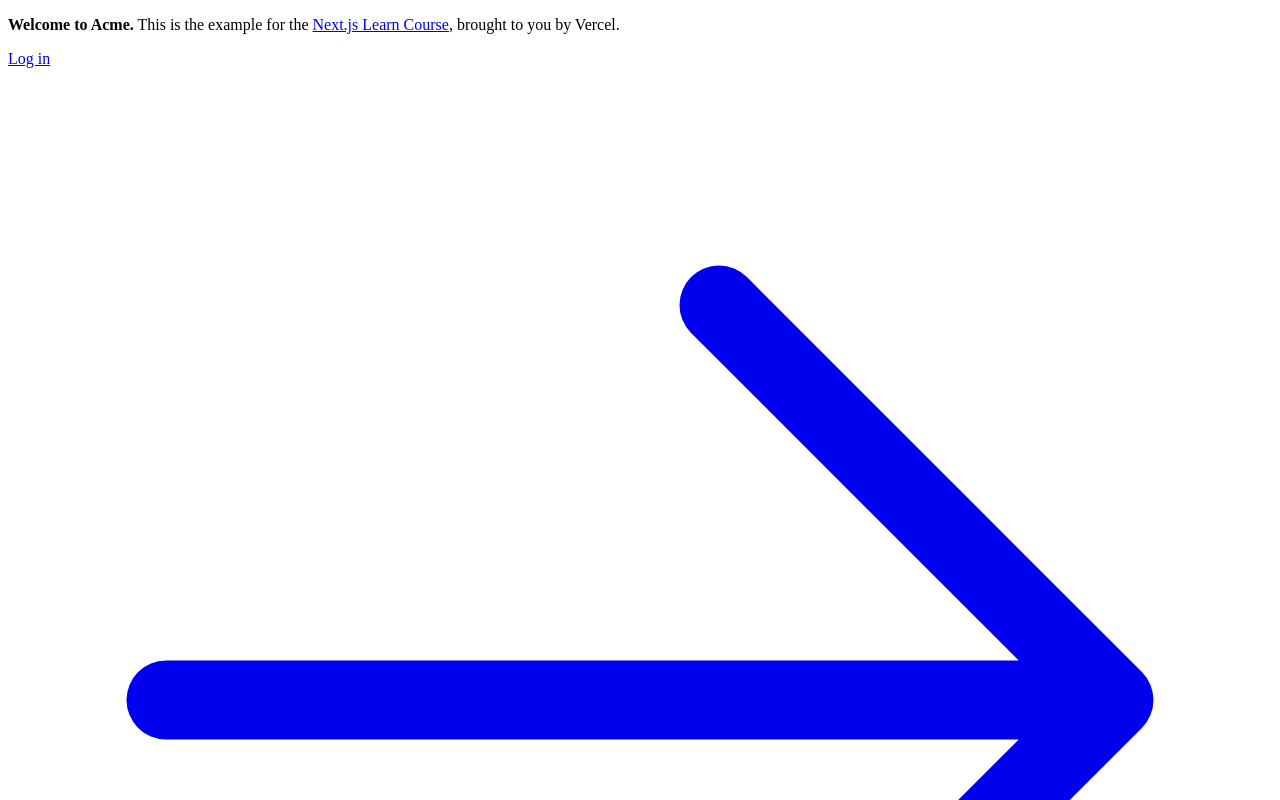
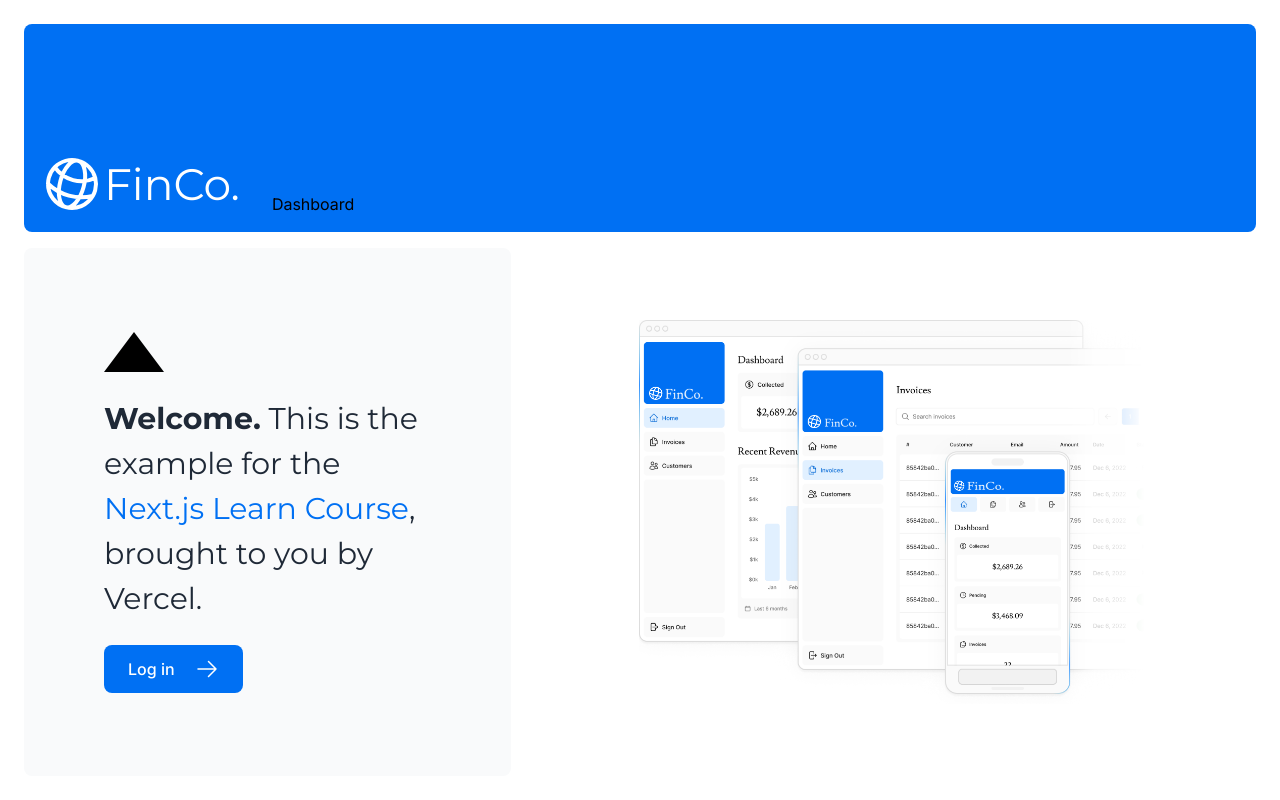
Before and after one commit to Liasnik/Dashboard, a Next.js app: page / in a window 1280 px wide. Shown: the top 800 px of the page. Built offline with nearby package versions, Linux system fonts and the light colour scheme.

Commit message:
first commit

```diff
--- /dev/null
+++ b/app/dashboard/customers/page.tsx
@@ -0,0 +1,7 @@
+export default function Customers() {
+  return (
+    <div>
+      <p>Customers Page</p>
+    </div>
+  );
+}
--- /dev/null
+++ b/app/dashboard/invoices/page.tsx
@@ -0,0 +1,7 @@
+export default function Invoices() {
+  return (
+    <div>
+      <p>Invoices Page</p>
+    </div>
+  );
+}
--- /dev/null
+++ b/app/dashboard/layout.tsx
@@ -0,0 +1,12 @@
+import SideNav from '@/app/ui/dashboard/sidenav';
+
+export default function Layout({ children }: { children: React.ReactNode }) {
+  return (
+    <div className="flex h-screen flex-col md:flex-row md:overflow-hidden">
+      <div className="w-full flex-none md:w-64">
+        <SideNav />
+      </div>
+      <div className="flex-grow p-6 md:overflow-y-auto md:p-12">{children}</div>
+    </div>
+  );
+}
--- /dev/null
+++ b/app/dashboard/page.tsx
@@ -0,0 +1,3 @@
+export default function Page() {
+  return <p>Dashboard Page</p>;
+}
--- a/app/layout.tsx
+++ b/app/layout.tsx
@@ -1,3 +1,6 @@
+import '@/app/ui/global.css';
+import { inter } from '@/app/ui/fonts';
+
 export default function RootLayout({
   children,
 }: {
@@ -5,7 +8,7 @@
 }) {
   return (
     <html lang="en">
-      <body>{children}</body>
+      <body className={`${inter.className} antialiased`}>{children}</body>
     </html>
   );
 }
--- a/app/page.tsx
+++ b/app/page.tsx
@@ -1,17 +1,23 @@
 import AcmeLogo from '@/app/ui/acme-logo';
 import { ArrowRightIcon } from '@heroicons/react/24/outline';
 import Link from 'next/link';
+import { montserrat } from '@/app/ui/fonts';
+import Image from 'next/image';
 
 export default function Page() {
   return (
     <main className="flex min-h-screen flex-col p-6">
-      <div className="flex h-20 shrink-0 items-end rounded-lg bg-blue-500 p-4 md:h-52">
-        {/* <AcmeLogo /> */}
+      <div className="flex h-20 shrink-0 items-end gap-8 rounded-lg bg-blue-500 p-4 md:h-52">
+        <AcmeLogo />
+        <Link href={'dashboard'}>Dashboard</Link>
       </div>
       <div className="mt-4 flex grow flex-col gap-4 md:flex-row">
         <div className="flex flex-col justify-center gap-6 rounded-lg bg-gray-50 px-6 py-10 md:w-2/5 md:px-20">
-          <p className={`text-xl text-gray-800 md:text-3xl md:leading-normal`}>
-            <strong>Welcome to Acme.</strong> This is the example for the{' '}
+          <div className="h-0 w-0 border-b-[40px] border-l-[30px] border-r-[30px] border-b-black border-l-transparent border-r-transparent" />
+          <p
+            className={`${montserrat.className} text-xl text-gray-800 md:text-3xl md:leading-normal`}
+          >
+            <strong>Welcome.</strong> This is the example for the{' '}
             <a href="https://nextjs.org/learn/" className="text-blue-500">
               Next.js Learn Course
             </a>
@@ -21,11 +27,27 @@
             href="/login"
             className="flex items-center gap-5 self-start rounded-lg bg-blue-500 px-6 py-3 text-sm font-medium text-white transition-colors hover:bg-blue-400 md:text-base"
           >
-            <span>Log in</span> <ArrowRightIcon className="w-5 md:w-6" />
+            <span>Log in</span>
+            <span className="inline-block transition-transform hover:translate-x-1 motion-reduce:transform-none ">
+              <ArrowRightIcon className=" w-5 md:w-6" />
+            </span>
           </Link>
         </div>
-        <div className="flex items-center justify-center p-6 md:w-3/5 md:px-28 md:py-12">
-          {/* Add Hero Images Here */}
+        <div className="flex items-center justify-center  p-6 md:w-3/5 md:px-28 md:py-12">
+          <Image
+            src="/hero-desktop.png"
+            width={1000}
+            height={760}
+            className="hidden md:block "
+            alt="Screenshots of the dashboard project showing desktop version"
+          />
+          <Image
+            src="/hero-mobile.png"
+            width={560}
+            height={620}
+            className="md:hidden "
+            alt="Screenshots of the dashboard project showing desktop version"
+          />
         </div>
       </div>
     </main>
--- a/app/ui/acme-logo.tsx
+++ b/app/ui/acme-logo.tsx
@@ -1,13 +1,13 @@
 import { GlobeAltIcon } from '@heroicons/react/24/outline';
-import { lusitana } from '@/app/ui/fonts';
+import { montserrat } from '@/app/ui/fonts';
 
 export default function AcmeLogo() {
   return (
     <div
-      className={`${lusitana.className} flex flex-row items-center leading-none text-white`}
+      className={`${montserrat.className} flex flex-row items-center leading-none text-white`}
     >
-      <GlobeAltIcon className="h-12 w-12 rotate-[15deg]" />
-      <p className="text-[44px]">Acme</p>
+      <GlobeAltIcon className="h-12 w-12 rotate-[15deg] md:h-16 md:w-16" />
+      <p className="text-[44px]">FinCo.</p>
     </div>
   );
 }
--- a/app/ui/dashboard/nav-links.tsx
+++ b/app/ui/dashboard/nav-links.tsx
@@ -1,8 +1,13 @@
+'use client';
+
 import {
   UserGroupIcon,
   HomeIcon,
   DocumentDuplicateIcon,
 } from '@heroicons/react/24/outline';
+import Link from 'next/link';
+import { usePathname } from 'next/navigation';
+import clsx from 'clsx';
 
 // Map of links to display in the side navigation.
 // Depending on the size of the application, this would be stored in a database.
@@ -17,19 +22,25 @@
 ];
 
 export default function NavLinks() {
+  const pathname = usePathname();
   return (
     <>
       {links.map((link) => {
         const LinkIcon = link.icon;
         return (
-          <a
+          <Link
             key={link.name}
             href={link.href}
-            className="flex h-[48px] grow items-center justify-center gap-2 rounded-md bg-gray-50 p-3 text-sm font-medium hover:bg-sky-100 hover:text-blue-600 md:flex-none md:justify-start md:p-2 md:px-3"
+            className={clsx(
+              'flex h-[48px] grow items-center justify-center gap-2 rounded-md bg-gray-50 p-3 text-sm font-medium hover:bg-sky-100 hover:text-blue-600 md:flex-none md:justify-start md:p-2 md:px-3',
+              {
+                'bg-sky-100 text-blue-600': pathname === link.href,
+              },
+            )}
           >
             <LinkIcon className="w-6" />
             <p className="hidden md:block">{link.name}</p>
-          </a>
+          </Link>
         );
       })}
     </>
--- /dev/null
+++ b/app/ui/fonts.ts
@@ -0,0 +1,7 @@
+import { Inter, Montserrat } from 'next/font/google';
+
+export const inter = Inter({ subsets: ['latin'] });
+export const montserrat = Montserrat({
+  subsets: ['latin'],
+  weight: ['400', '700'],
+});
```
Also changed, not shown: app/ui/home.module.css (added, +7 -0 lines), public/hero-desktop.png, public/opengraph-image.png (deleted).
